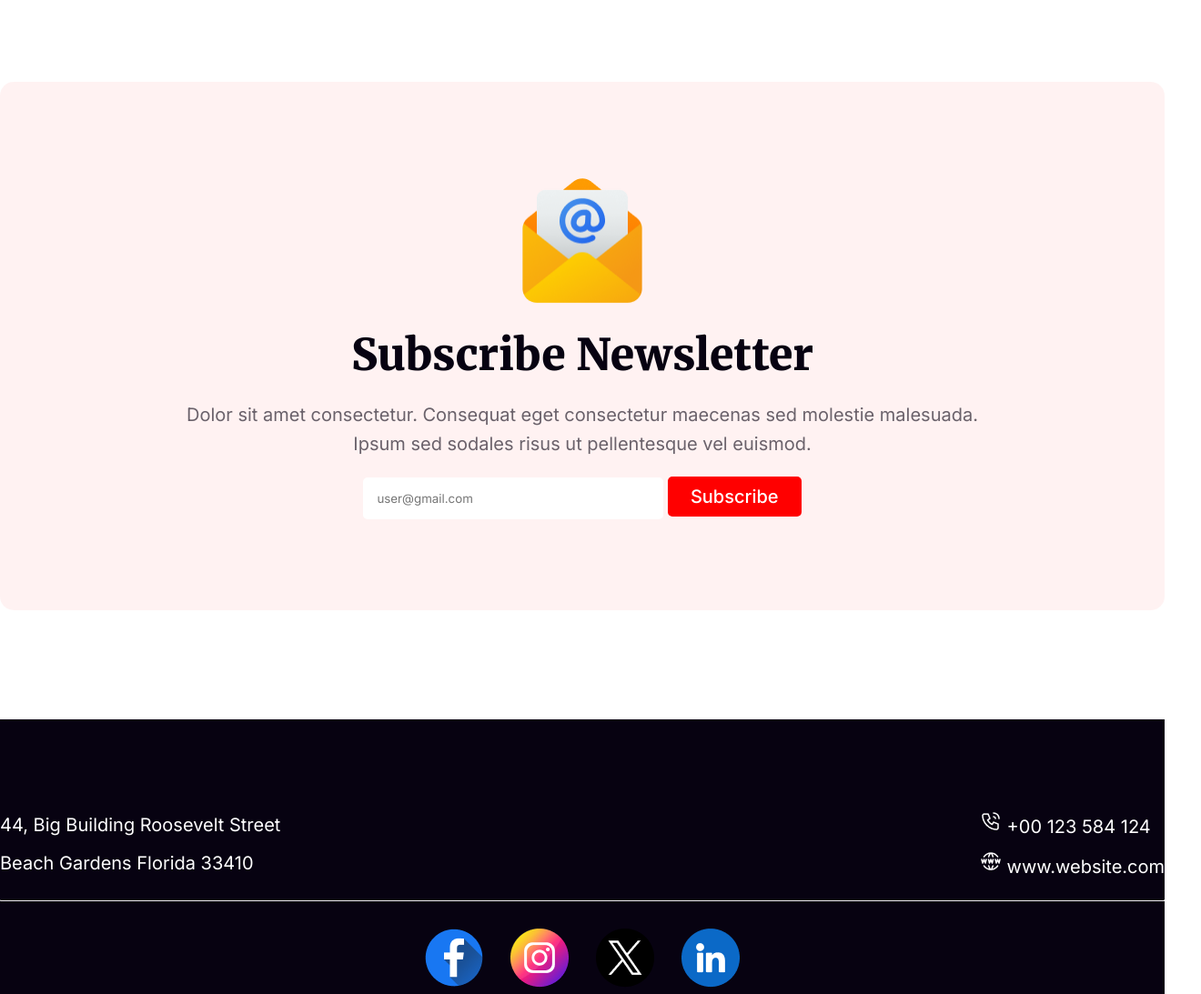
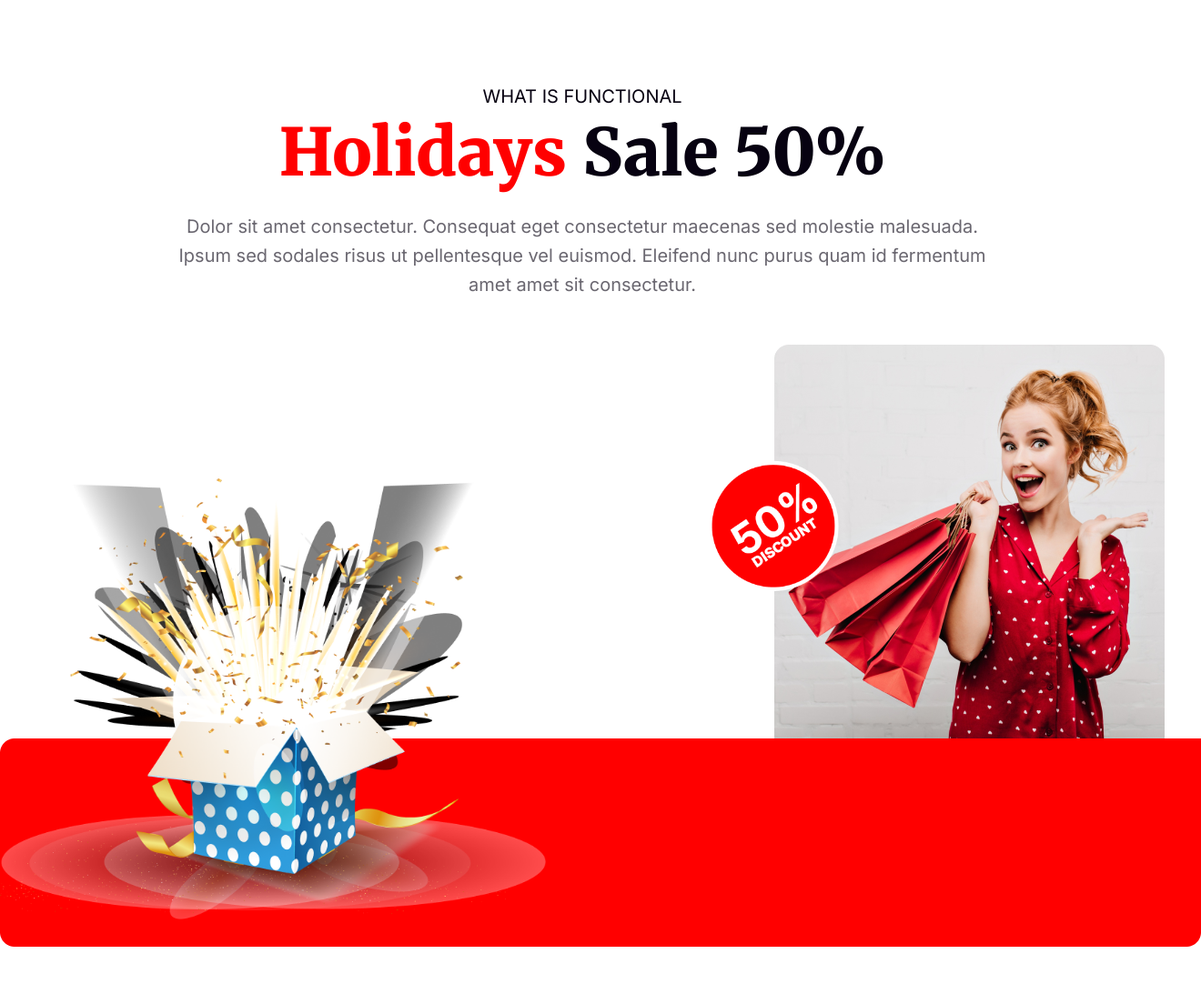
Before and after one commit to byteFarhan/New-Year, a plain HTML site: page index.html in a window 1280 px wide. Shown: the part 3500-4593 px from the top of the page at 91% size, 1320 px wide, since content can reach past the window. Drawn offline with Linux system fonts and the light colour scheme.

Commit message:
Holidays Sale section has been added.

```diff
--- a/index.html
+++ b/index.html
@@ -30,7 +30,7 @@
             <h1 class="discount text-primary">65% OFF</h1>
             <h6 class="text-primary">OUR HOLIDAY DEALS ARE BETTER</h6>
             <h3 class="text-secondary">ALL CATEGORIES</h3>
-            <img width="800px" height="500px" src="./resources/New Year Photo.png" alt="New Year Photo">
+            <img width="800" height="500" src="./resources/New Year Photo.png" alt="New Year Photo">
 
         </section>
         <section class="greeding">
@@ -66,8 +66,33 @@
             <div class="right-content">
                 <h3 class="text-primary">2024</h3>
                 <p>Dolor sit amet consectetur. Consequat eget consectetur maecenas sed.</p>
-                <img width="140px" height="140px" src="./resources/Group 96.png" alt="">
+                <img width="140" height="140" src="./resources/Group 96.png" alt="">
             </div>
+        </section>
+        <section class="holidays-sale">
+            <div>
+                <p class="text-secondary">WHAT IS FUNCTIONAL</p>
+                <h1 class="font-merriweather text-secondary holidays-sale-title"><span
+                        class="text-primary font-merriweather">Holidays</span>
+                    Sale
+                    50%</h1>
+                <p class="holidays-sale-description">Dolor sit amet consectetur. Consequat eget consectetur maecenas sed
+                    molestie malesuada. Ipsum sed sodales risus ut pellentesque vel euismod. Eleifend nunc purus quam id
+                    fermentum amet amet sit consectetur.</p>
+            </div>
+            <div style="margin-top: 50px;">
+                <div style="position: relative; display: flex; justify-content: end; width: 100%;">
+                    <img src="./resources/Group 44.png" alt="" width="200"
+                        style=" position: absolute; right: 330px; top: 100px;">
+                    <img src="./resources/Rectangle 1.png" alt="">
+                </div>
+                <div style="position: relative;">
+                    <img src="./resources/Group 75.png" alt="" width="600" style="position: absolute; bottom: 20px;">
+                    <img src="./resources/Rectangle 2.png" alt="">
+                </div>
+
+            </div>
+
         </section>
         <section class="subscribe">
             <img src="./resources/Group 61.png" alt="">
--- a/styles/new-year.css
+++ b/styles/new-year.css
@@ -179,6 +179,20 @@ main {
 .coming-soon .image img {
   object-fit: cover;
 }
+.holidays-sale {
+  margin-bottom: 120px;
+  text-align: center;
+}
+.holidays-sale .holidays-sale-title {
+  color: #070211;
+  font-size: 72px;
+  font-weight: 900;
+}
+
+.holidays-sale .holidays-sale-description {
+  margin: 20px auto;
+  width: 70%;
+}
 .subscribe {
   padding: 100px 150px;
   text-align: center;
```
